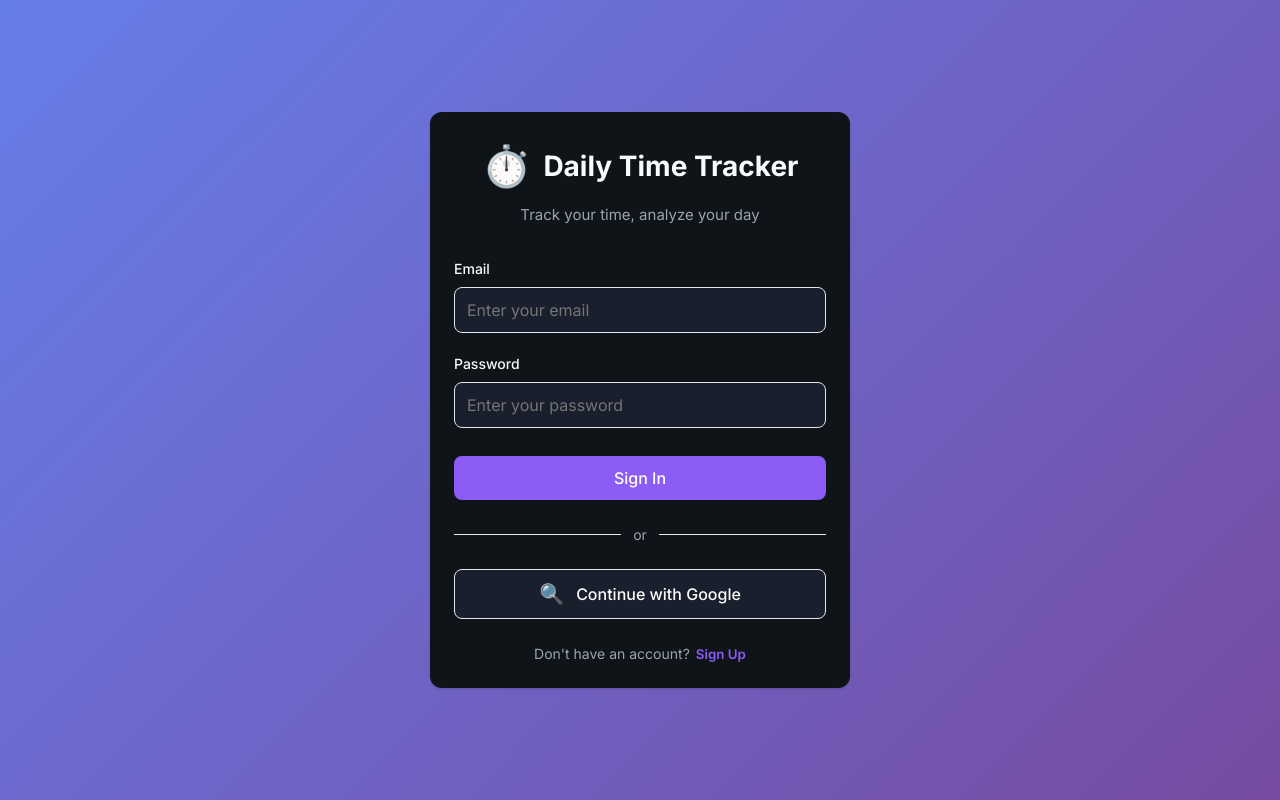
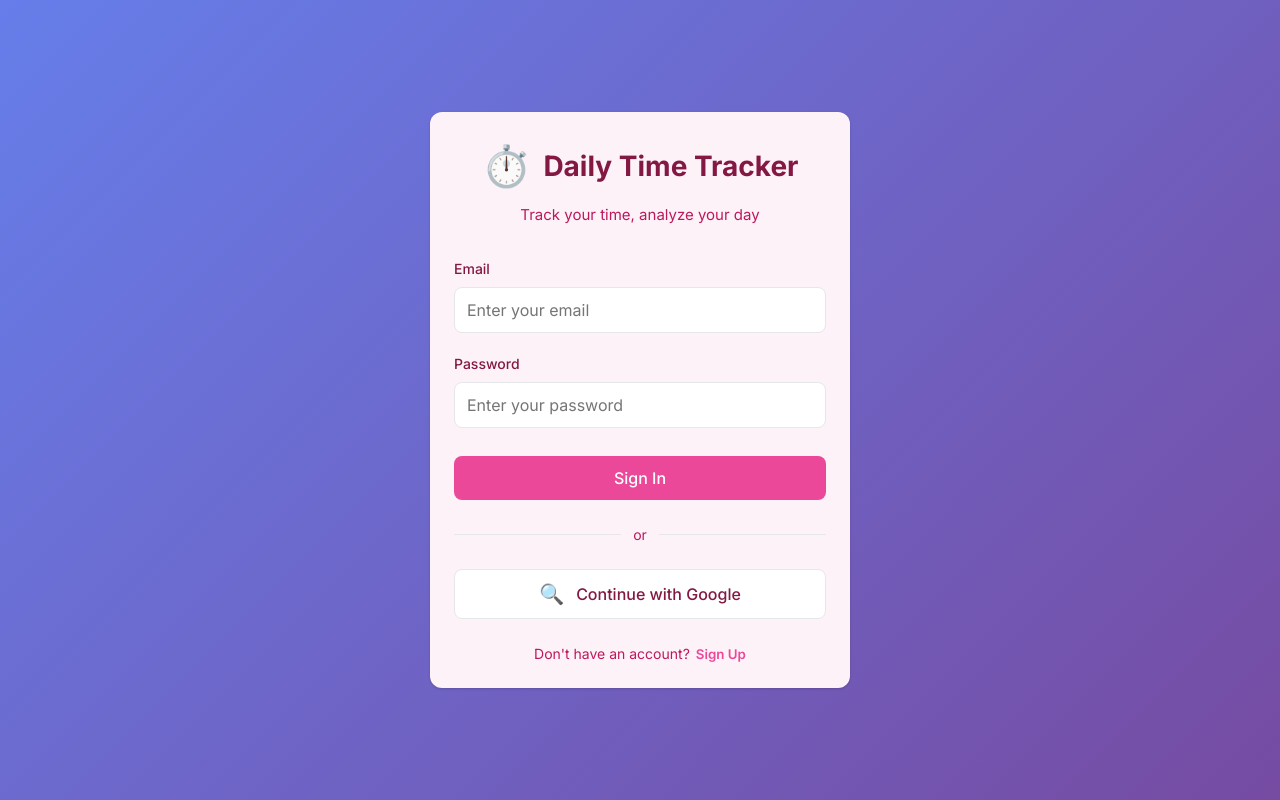
Before and after one commit to G-Kangutkar/Daily_Time_Tracking_Dashboard-Project, a React (Vite) app: page /login in a window 1280 px wide. Built offline with nearby package versions, Linux system fonts and the light colour scheme; no server answers.

Commit message:
Updated index.css

```diff
--- a/src/index.css
+++ b/src/index.css
@@ -5,13 +5,13 @@
 }
 
 :root {
---primary: #8B5CF6;
---success: #14B8A6;
---warning: #F59E0B;
---bg-primary: #0F1419;
---bg-secondary: #1A1F2E;
---text-primary: #F9FAFB;
---text-secondary: #9CA3AF;
+--primary: #EC4899;
+--success: #A855F7;
+--warning: #FB923C;
+--bg-primary: #FDF2F8;
+--bg-secondary: #FFFFFF;
+--text-primary: #831843;
+--text-secondary: #BE185D;
   --border: #E5E7EB;
   --shadow: 0 1px 3px 0 rgba(0, 0, 0, 0.1), 0 1px 2px 0 rgba(0, 0, 0, 0.06);
   --shadow-lg: 0 10px 15px -3px rgba(0, 0, 0, 0.1), 0 4px 6px -2px rgba(0, 0, 0, 0.05);
```
